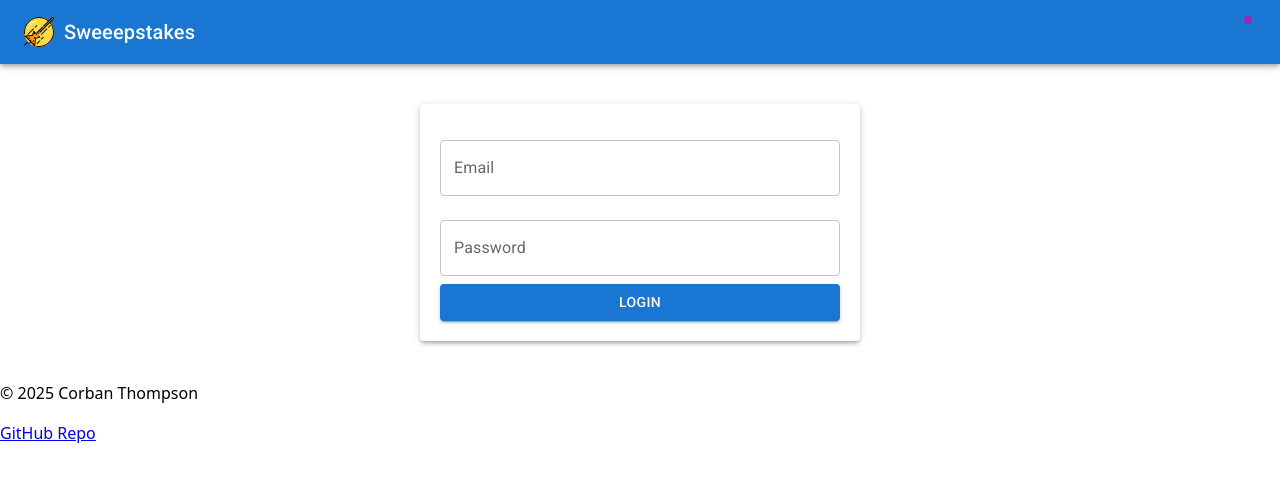
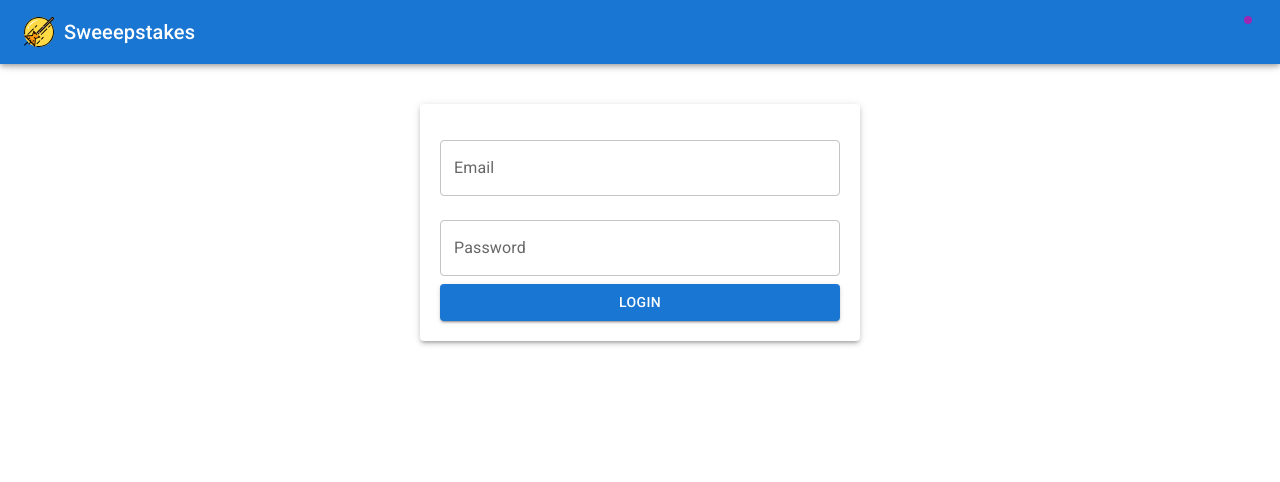
Before and after one commit to corbant/sweeepstakes, a React (Vite) app: page /login in a window 1280 px wide. Shown: the top 482 px of the page. Built offline with nearby package versions, Linux system fonts and the light colour scheme; some icons are missing.

Commit message:
fix: move github link from footer to top bar

```diff
--- a/src/App.tsx
+++ b/src/App.tsx
@@ -115,8 +115,6 @@ function App() {
         </Router>
       </main>
       <footer>
-        <p>&copy;  {new Date().getFullYear()} Corban Thompson</p>
-        <a href='https://github.com/corbant/sweeepstakes'>GitHub Repo</a>
         {useMediaQuery(theme.breakpoints.down('sm')) && page !== Pages.LOGIN && (
           <Paper sx={{ position: 'fixed', bottom: 0, left: 0, right: 0 }} elevation={3}>
             <BottomNavigation
--- a/src/components/BrandedNavbar.tsx
+++ b/src/components/BrandedNavbar.tsx
@@ -16,6 +16,7 @@ import {
 } from '@mui/material'
 import MenuIcon from '@mui/icons-material/Menu'
 import NotificationsIcon from '@mui/icons-material/Notifications'
+import GitHubIcon from '@mui/icons-material/GitHub';
 import { useState, type ReactNode } from 'react'
 import { Pages, usePageStore, type Page } from '../stores/page'
 import logo from '../assets/logo-color.svg'
@@ -44,6 +45,11 @@ function BrandedNavbar(props: Props) {
           </Typography>
         </div>
         <div>
+          <a href="https://github.com/corbant/sweeepstakes" target="_blank" rel="noopener noreferrer">
+            <IconButton>
+              <GitHubIcon />
+            </IconButton>
+          </a>
           <IconButton>
             <Badge variant="dot" color="secondary">
               <NotificationsIcon />
```
